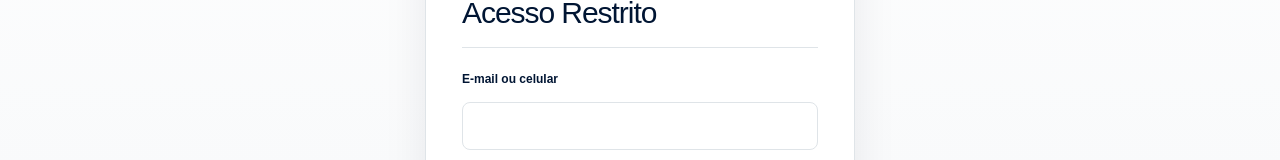
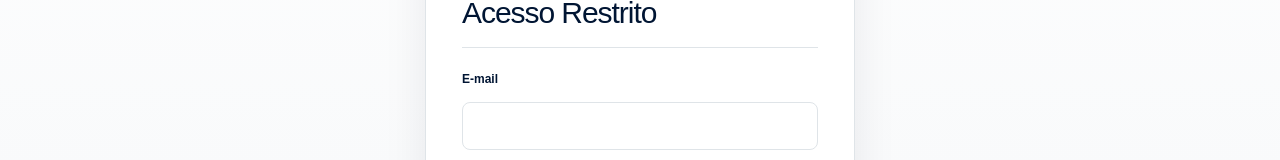
Before and after one commit to acjl-mz/acjl-onboarding, a Next.js app: page /interno in a window 1280 px wide. Shown: the part 294-454 px from the top of the page. Built offline with nearby package versions, Linux system fonts and the light colour scheme.

Commit message:
fix: align internal login with email auth

```diff
--- a/app/interno/page.tsx
+++ b/app/interno/page.tsx
@@ -59,7 +59,7 @@
 
           <form onSubmit={login}>
             <div className="internal-field">
-              <label htmlFor="identifier">E-mail ou celular</label>
+              <label htmlFor="identifier">E-mail</label>
               <input
                 id="identifier"
                 type="text"
```
